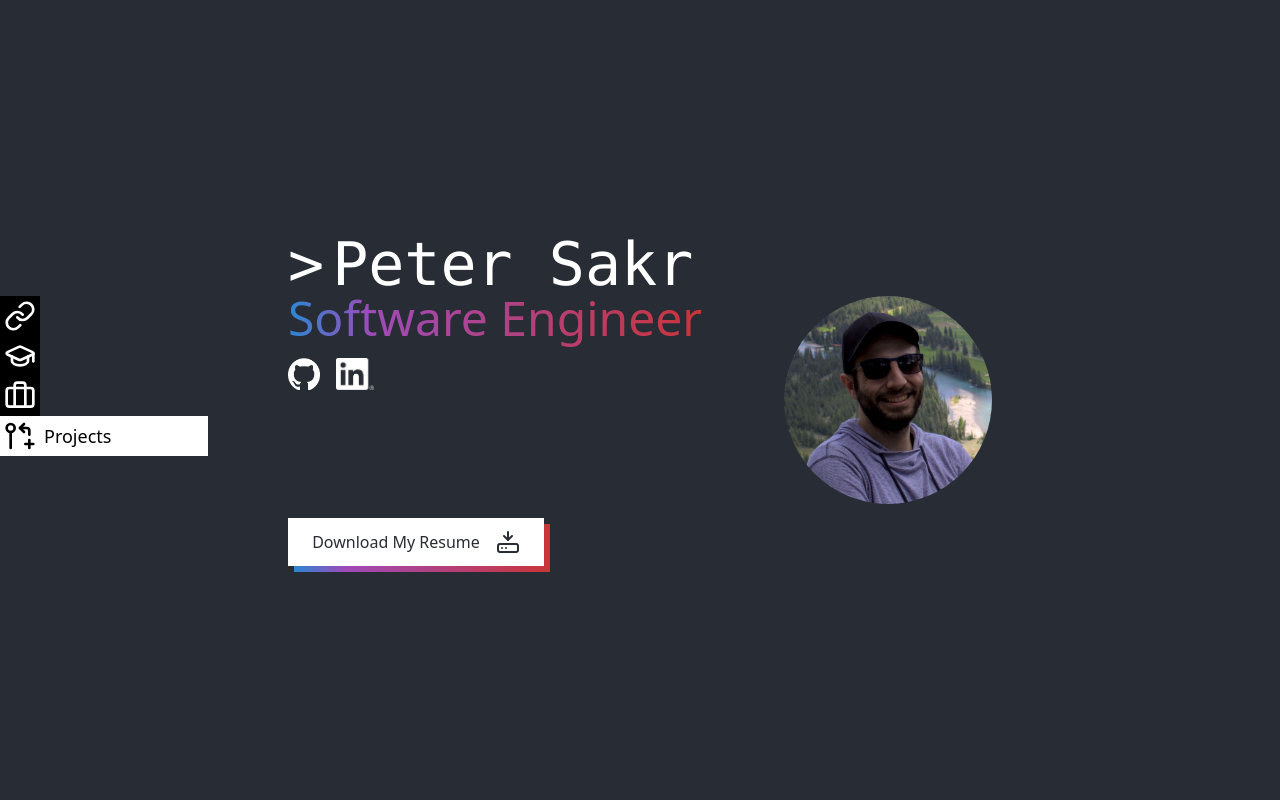
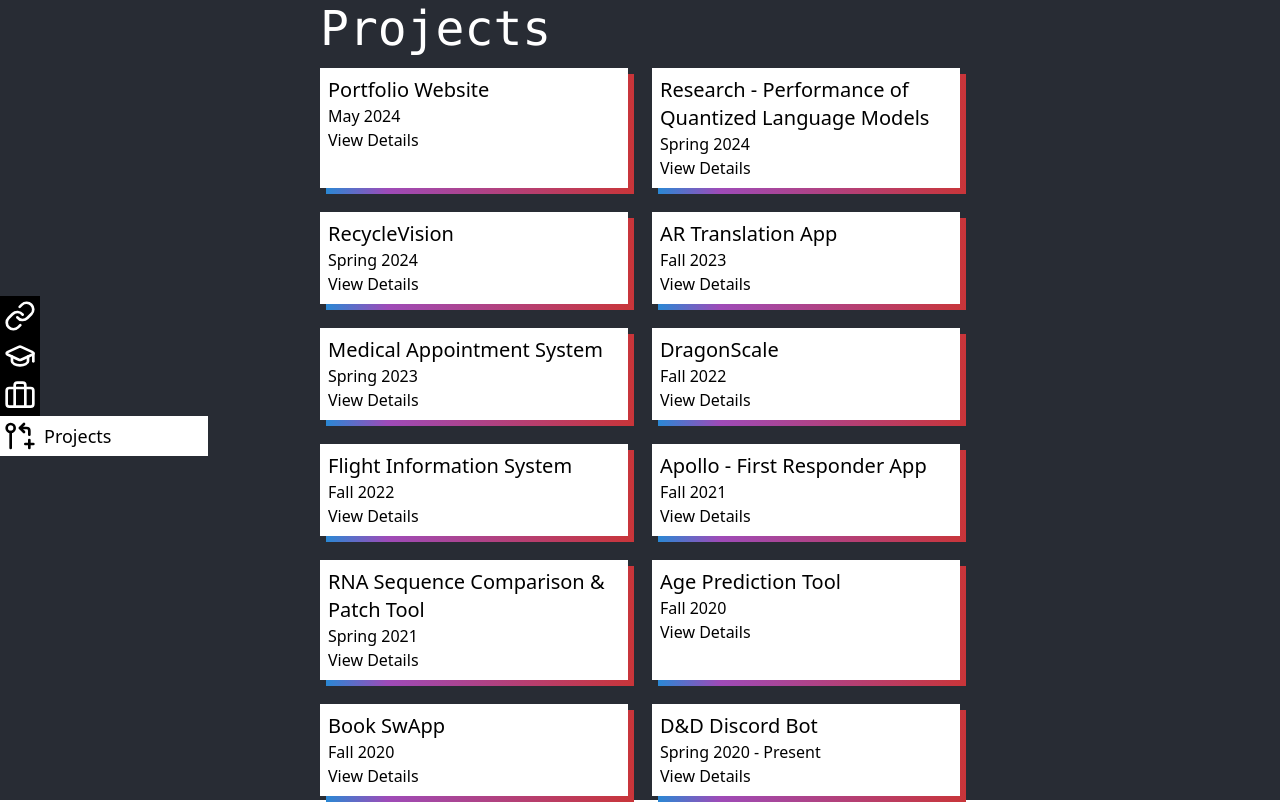
Before and after one commit to plsakr/portfolio, a React (Vite) app: page / in a window 1280 px wide. Both pictures are taken after a click on the element "Projects". Built offline with nearby package versions, Linux system fonts and the light colour scheme.

Commit message:
content completed

```diff
--- a/src/App.tsx
+++ b/src/App.tsx
@@ -5,6 +5,7 @@ import { Links } from './pages/Links';
 import { CSSTransition, TransitionGroup } from 'react-transition-group';
 import {Skills} from "@/pages/Skills.tsx";
 import {Experience} from "@/pages/Experience.tsx";
+import {Projects} from "@/pages/Projects.tsx";
 
 const dynamicChildFactory = (classNames: string) => (child: React.FunctionComponentElement<{ classNames: string; }>) =>
   React.cloneElement(child, {
@@ -41,7 +42,7 @@ function App() {
   const pages = {
     links: <Links ref={nodeRefs.links} />,
     education: <Skills ref={nodeRefs.education}/>,
-    projects: <Links ref={nodeRefs.projects}/>,
+    projects: <Projects ref={nodeRefs.projects}/>,
     experience: <Experience ref={nodeRefs.experience}/>,
   };
 
--- a/src/pages/Experience.tsx
+++ b/src/pages/Experience.tsx
@@ -30,7 +30,7 @@ const ExperienceEntry: React.FC<ExperienceEntryProps> = ({ title, company, durat
           <DialogContent>
             <DialogHeader>
               <DialogTitle>{title}</DialogTitle>
-              <DialogDescription>{description.split('\n').map((text, _) => <p>{text}</p>)}</DialogDescription>
+              <DialogDescription>{description.split('\n').map((text) => <p>{text}</p>)}</DialogDescription>
             </DialogHeader>
           </DialogContent>
         </Dialog>
--- /dev/null
+++ b/src/pages/Projects.tsx
@@ -0,0 +1,115 @@
+import {
+  Dialog,
+  DialogContent,
+  DialogDescription,
+  DialogHeader,
+  DialogTitle,
+  DialogTrigger
+} from "@/components/ui/dialog.tsx";
+import {forwardRef} from "react";
+
+interface ProjectProps {
+  name: string;
+  date: string;
+  technologies: string[];
+  description: string;
+  link: string;
+}
+
+const Project: React.FC<ProjectProps> = ({ name, date, technologies, description, link }) => {
+  return (
+    <div className='relative'>
+      <div className='group bg-white h-full relative z-10 p-2 text-black hover:text-white hover:bg-black ease-in duration-75 hover:left-1.5 hover:top-1.5'>
+        <h2 className='text-xl'>{name}</h2>
+        <p className='text-md'>{date}</p>
+        <Dialog>
+          <DialogTrigger className='text-black group-hover:text-white'>
+            View Details
+          </DialogTrigger>
+          <DialogContent>
+            <DialogHeader>
+              <DialogTitle>{name}</DialogTitle>
+              <DialogDescription>
+                <ul>
+                  {technologies.map((tech, index) => (
+                    <li key={index}>{tech}</li>
+                  ))}
+                </ul>
+                <p>{description}</p>
+                <a href={link} target="_blank" rel="noopener noreferrer">View Project</a>
+              </DialogDescription>
+            </DialogHeader>
+          </DialogContent>
+        </Dialog>
+      </div>
+      <div
+        className='absolute left-1.5 top-1.5 w-full h-full z-0 bg-gradient-to-r from-blue-400 to-red-400 via-purple-400 via-20%'/>
+    </div>
+  )};
+
+const Projects = forwardRef<HTMLDivElement>(function Projects(_props, ref) {
+
+  const projectEntries = [
+    {name: 'Portfolio Website', date: 'May 2024',
+      technologies: ['React', 'TypeScript', 'TailwindCSS'],
+      description: 'This website was built using React, TypeScript, and TailwindCSS. It showcases my projects, skills, and experience. The site is fully responsive and optimized for mobile devices. The color scheme is inspired by the One Dark theme for IDEs',
+      link: 'https://portfolio.psakr.dev'},
+    {name: 'Research - Performance of Quantized Language Models', date: 'Spring 2024',
+      technologies: ['Python', 'GGUF Models', 'HumanEval benchmark', 'Quantization'],
+      description: 'This research focused on evaluating the performance of quantized language models. We used freely available GGUF Models on Huggingface and benchmarked them using HumanEval as well as Multi-PLe to compare the performance of quantized models to full-precision models. The analysis showed that quantized models definitely lose accuracy across most tasks, however, their performance relative to the smaller size may make them feasible replacements when running on low-resource machines such as local laptops.',
+      link: '/GGUF-performance-report.pdf'},
+    {name: 'RecycleVision', date: 'Spring 2024',
+      technologies: ['expo', 'React Native', 'Huggingface', 'T5 Transformer Model', 'TailwindCSS', 'Figma'],
+      description: 'This project involved developing a cross-platform mobile application using expo. The app uses a custom-built T5 transformer model hosted on Huggingface to classify images of waste items into several recyclable and non-recyclable categories. The app also provides information on how to properly dispose of the items based on the classification. The UI was designed on Figma and development used TailwindCSS for styling.',
+      link: 'https://github.com/shafiqimtiaz/RecycleVision'},
+    {name: 'AR Translation App', date: 'Fall 2023',
+    technologies: ['Swift', 'MLKit', 'MobileNetV2'],
+    description: 'This mobile application allows users to take pictures of everyday objects, and then translates the object in the image to a different language. The app uses MLKit and MobileNetV2 to identify objects in the image, and then translates the object to the desired language.',
+    link: 'https://github.com/AbderraoufDrine/AITranslator'},
+    {name: 'Medical Appointment System', date: 'Spring 2023',
+      technologies: ['React.js', 'express.js', 'Prisma', 'PostgreSQL'],
+      description: 'A fully functional medical appointment system that allows patients to book appointments with doctors. The system includes features such as user authentication, appointment scheduling, and staff utilities. The frontend is built with React.js and the backend is built with express.js. The database is managed with Prisma and PostgreSQL.',
+      link: 'https://github.com/shafiqimtiaz/Medical-Appointment-System'},
+    {name: 'DragonScale', date: 'Fall 2022',
+      technologies: ['React.js', 'C#', '.NET Core', 'EF Core', 'PostgreSQL', 'Docker'],
+      description: 'This is a work in progress personal project that aims to be a character and campaign management tool for tabletop role-playing games like Dungeons & Dragons. The frontend is built with React.js and the backend is built with C# and .NET Core. The database is managed with EF Core and PostgreSQL. The entire project is containerized with Docker. It is currently in alpha feature development, and the link below will take you to the current development build (Registration disabled).',
+      link: 'https://beta.dragonscale.dev'},
+    {name: 'Flight Information System', date: 'Fall 2022',
+      technologies: ['React.js', 'express.js', 'MySQL'],
+      description: 'This full-stack web application focuses on using several architectural patterns like Table Data Gateways, Data Mappers, and Service Layers. The application allows users to view and filter flight information retrieved from a public REST API. The frontend is built with React.js and the backend is built with express.js. The database is managed with MySQL.',
+      link: 'https://github.com/plsakr/Flight-Information-System'},
+    {name: 'Apollo - First Responder App', date: 'Fall 2021',
+    technologies: ['React Native', 'Electron', 'React.js', 'Hardware', 'Micropython', 'Parse Server', 'Machine Learning'],
+    description: 'This capstone project involved developing a cross-platform mobile application and desktop application for first responders. The mobile application was built with React Native and the desktop application was built with Electron. The app allows first responders to view and respond to emergency calls from patients, and includes features like GPS tracking and emergency contact information. The app also includes a hardware component (communicated with via bluetooth) that can be used to measure vitals such as an ECG or blood oxygen. The data can be sent to the backend and analyzed using ML algorithms to predict any diseases before the patient reaches the hospital. The backend is built with Parse Server.',
+    link: 'https://github.com/ApolloLAU'},
+    {name: 'RNA Sequence Comparison & Patch Tool', date: 'Spring 2021',
+      technologies: ['Python', 'Biopython'],
+      description: 'This tool compares two RNA sequences and identifies the differences between them. It uses the Biopython library to parse and compare the sequences. The tool outputs a patch file that can be used to update one sequence to match the other.',
+      link: 'https://github.com/plsakr/rna-sequence-diff-patch'},
+    {name: 'Age Prediction Tool', date: 'Fall 2020',
+      technologies: ['Python', 'TensorFlow', 'Keras'],
+      description: 'This tool uses a Convolutional Neural Network to predict the age of a person from an image. The model was trained on the UTKFace dataset, which contains over 20,000 images of faces with age labels. The tool takes an image as input and outputs the predicted age of the person in the image.',
+      link: 'https://github.com/plsakr/CVAgePredictionTool'},
+    {name: 'Book SwApp', date: 'Fall 2020',
+    technologies: ['Angular', '.NET Core', 'EF Core', 'MySQL', 'C#', 'TypeScript'],
+    description: 'A full-stack application that demonstrates the use of RESTful APIs to interact with a database. The application allows users to search for books, view book details, add books to the library and check them out. The frontend is built with Angular and the backend is built with .NET Core. The database is managed with MySQL and EF Core.',
+    link: 'https://github.com/plsakr/BookSwApp'},
+    {name: 'D&D Discord Bot', date: 'Spring 2020 - Present',
+      technologies: ['Python', 'mongoDB', 'py-cord'],
+      description: 'A Discord bot written in Python. This bot is designed to help Dungeon Masters run Dungeons & Dragons games on Discord. It includes features like dice rolling, and character and encounter management. It stores and references data in a mongoDB database hosted on mongoDB atlas. The bot is currently online on private Discord channels and has been in use since launch.',
+      link: 'https://github.com/plsakr/dnd-bot'}
+  ];
+
+  return (
+    <div className="flex flex-col items-center justify-center h-full left-0 right-0 w-[40em] mx-auto absolute" ref={ref}>
+      <h1 className='text-5xl text-white font-mono mr-auto'>Projects</h1>
+      <div className='grid grid-cols-2 gap-6 mt-4'>
+        {projectEntries.map((entry, index) => (
+          <Project key={index} name={entry.name} date={entry.date} technologies={entry.technologies} description={entry.description} link={entry.link} />
+        ))}
+      </div>
+    </div>
+  );
+});
+
+export {Projects}
```
Also changed, not shown: 1 other file (tests, documents, lock files or other folders).
